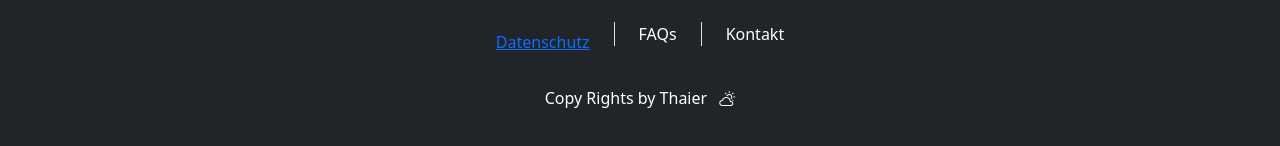
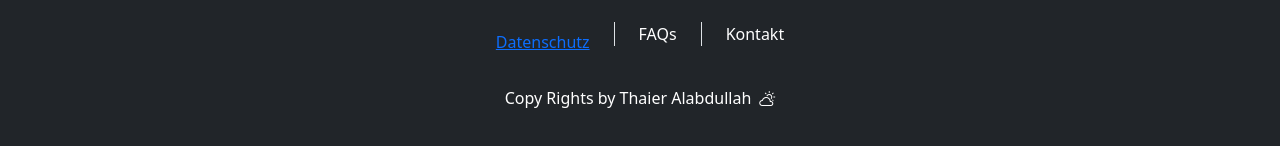
Before and after one commit to Codetella/Latex, a plain HTML site: page index.html in a window 1280 px wide. Shown: the part 2155-2301 px from the top of the page. Drawn offline with nearby package versions, Linux system fonts and the light colour scheme.

Commit message:
commit_2 Thaier

```diff
--- a/index.html
+++ b/index.html
@@ -171,7 +171,7 @@
         <p class="border-start px-4">Kontakt</p>
     </div>
     <div>
-        <p class="pt-4">Copy Rights by Thaier <i class="bi bi-cloud-sun ps-2"></i></p>
+        <p class="pt-4">Copy Rights by Thaier Alabdullah<i class="bi bi-cloud-sun ps-2"></i></p>
     </div>
 </footer>
 
```
